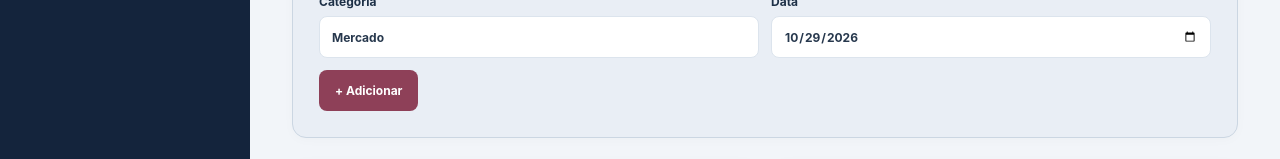
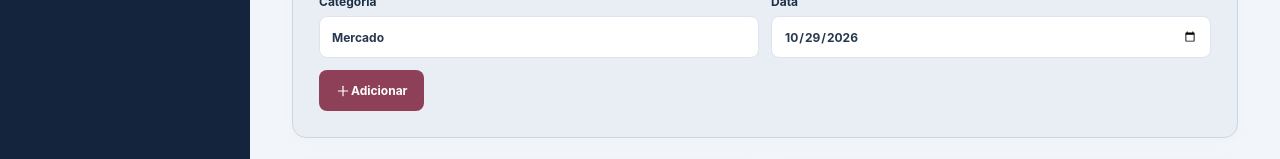
Before and after one commit to GutoSwan/farol-financas, a Vue app: page /lancamentos in a window 1280 px wide. Shown: the part 589-748 px from the top of the page. Built offline with nearby package versions, Linux system fonts and the light colour scheme.

Commit message:
style: padronizar ícones bordô nas ações de lançamentos

```diff
--- a/src/presentation/pages/TransactionsPage.vue
+++ b/src/presentation/pages/TransactionsPage.vue
@@ -4,6 +4,7 @@ import { useTransactions } from '../composables/useTransactions'
 import { activeWorkspaceId } from '../composables/useWorkspaces'
 import { TRANSACTION_CATEGORIES } from '../../domain/entities/Transaction'
 import MoneyInput from '../components/MoneyInput.vue'
+import UiIcon from '../components/UiIcon.vue'
 import type { TransactionCategory, TransactionKind, Transaction } from '../../domain/entities/Transaction'
 import { parseBRLToCents, formatBRL } from '../../domain/value-objects/Money'
 import { expensesByCategory, transactionsInMonth, transactionSummary } from '../../domain/services/transactionAnalytics'
@@ -115,7 +116,7 @@ watch(activeWorkspaceId, () => { resetForm(); feedback.value = '' })
       <label>Tipo <select v-model="kind"><option value="expense">Despesa</option><option value="income">Receita</option></select></label>
       <label>Categoria <input v-model="category" list="transaction-categories" minlength="2" maxlength="40" required placeholder="Digite ou escolha" /><datalist id="transaction-categories"><option v-for="item in categorySuggestions" :key="item" :value="item" /></datalist></label>
       <label>Data <input v-model="occurredOn" type="date" required /></label>
-      <div class="transaction-actions"><button type="submit" class="primary">{{ editingId ? 'Salvar alterações' : '+ Adicionar' }}</button><button v-if="editingId" type="button" class="secondary-action" @click="resetForm">Cancelar</button></div>
+      <div class="transaction-actions"><button type="submit" class="primary"><UiIcon :name="editingId ? 'check' : 'plus'" :size="16" /> {{ editingId ? 'Salvar alterações' : 'Adicionar' }}</button><button v-if="editingId" type="button" class="secondary-action" @click="resetForm">Cancelar</button></div>
     </form>
     <p v-if="feedback" class="success" role="status">{{ feedback }}</p>
     <p v-if="error || formError" class="error" role="alert">{{ formError || error }}</p>
@@ -163,7 +164,7 @@ watch(activeWorkspaceId, () => { resetForm(); feedback.value = '' })
             <td>{{ item.category }}</td>
             <td>{{ item.kind === 'expense' ? 'Despesa' : 'Receita' }}</td>
             <td :class="item.kind === 'expense' ? 'up' : 'down'">{{ item.kind === 'expense' ? '−' : '+' }} {{ formatBRL(item.amountCents) }}</td>
-            <td class="row-actions"><button type="button" @click="edit(item)">Editar</button><button type="button" @click="deleteTransaction(item)">Excluir</button></td>
+            <td class="row-actions"><button type="button" @click="edit(item)"><UiIcon name="edit" :size="15" /> Editar</button><button type="button" @click="deleteTransaction(item)"><UiIcon name="trash" :size="15" /> Excluir</button></td>
           </tr>
         </tbody>
       </table>
```
